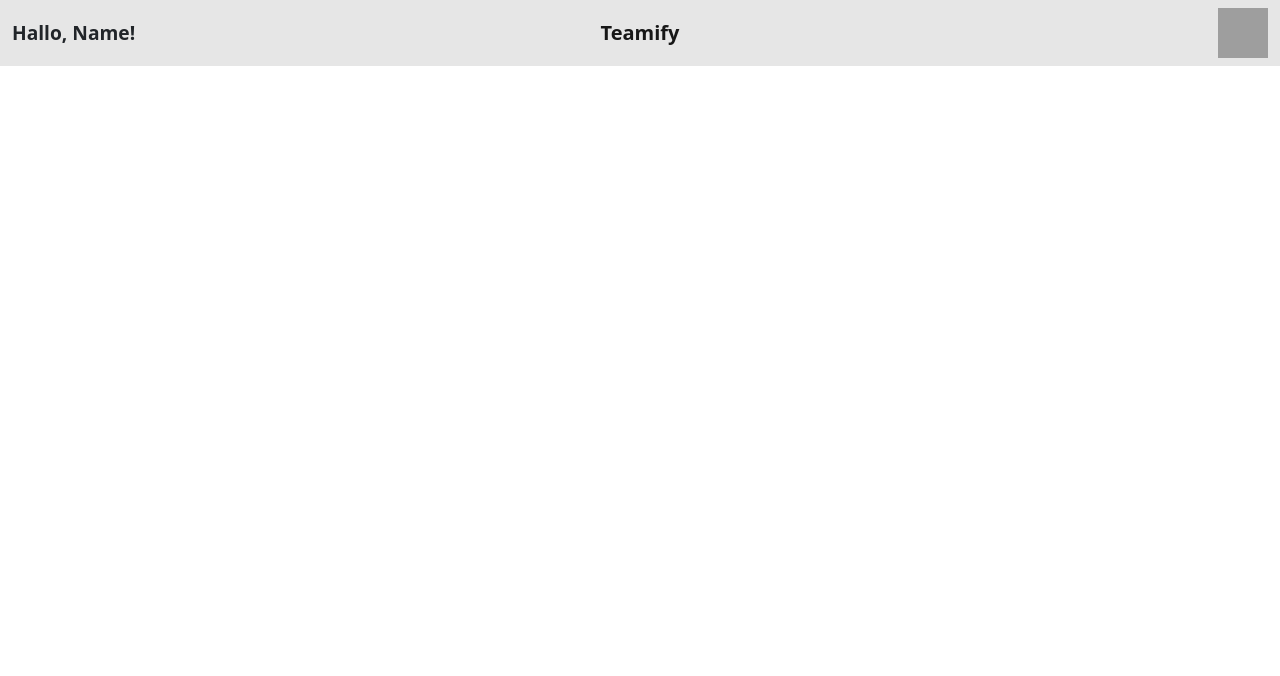
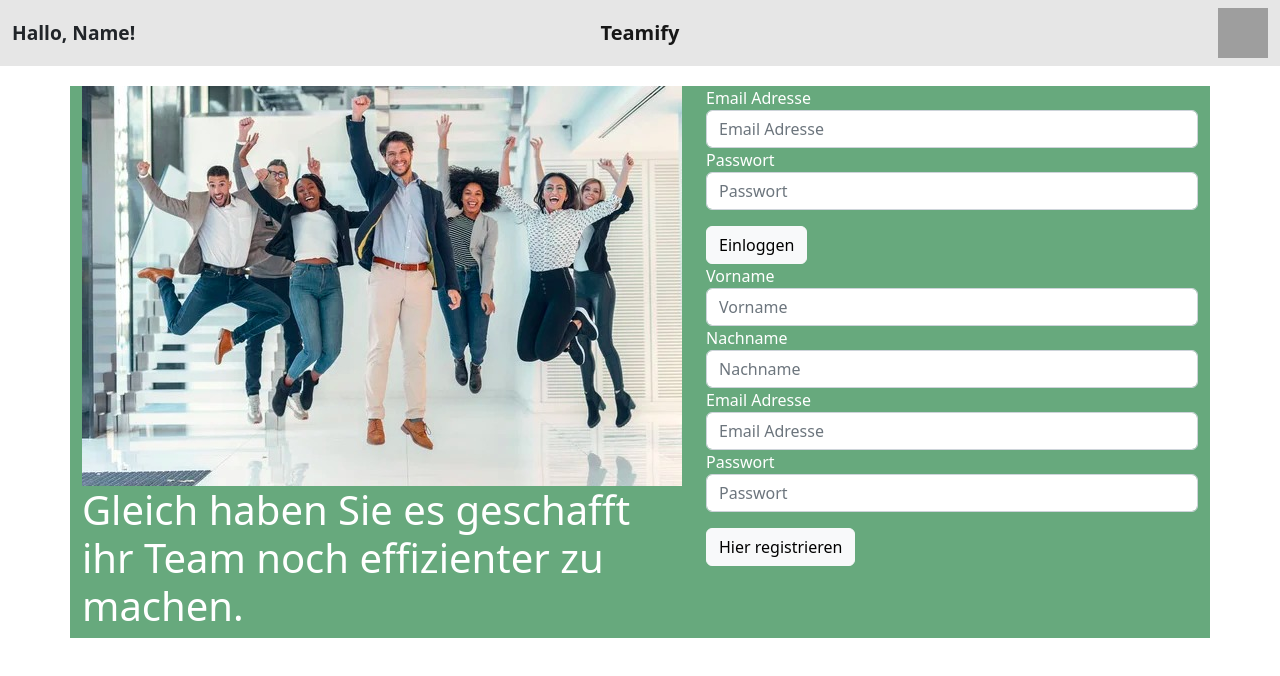
Before and after one commit to JanMuehlnikel/teamify, a React (Create React App) app in the folder app/: page /login in a window 1280 px wide. Shown: the top 676 px of the page. Built offline with nearby package versions, Linux system fonts and the light colour scheme; grey boxes are pictures that could not be loaded.

Commit message:
added register and login page and logic

```diff
--- a/app/src/App.js
+++ b/app/src/App.js
@@ -11,6 +11,7 @@ import { Team } from './context/context';
 import LandingPage from './pages/LandingPage/LandingPage';
 import ErgebnisPage from './pages/ErgebnisPage/ErgebnisPage';
 import TeamResultPage from './pages/TeamResultPage/TeamResultPage';
+import LoginPage from './pages/LoginPage/LoginPage';
 
 function App() {
   const [userID, setUserID] = useState("")
@@ -72,6 +73,7 @@ function App() {
           <Route path="/test" element={<TestPage></TestPage>}></Route>
           <Route path="/ergebnis" element={<ErgebnisPage></ErgebnisPage>}></Route>
           <Route path="/teamergebnis" element={<TeamResultPage></TeamResultPage>}></Route>
+          <Route path="/login" element={<LoginPage></LoginPage>}></Route>
         </Routes>
 
       </Team.Provider>
--- /dev/null
+++ b/app/src/pages/LoginPage/LoginPage.css
@@ -0,0 +1,11 @@
+#col-login{
+    background-color: #67A97D !important;
+    color: white;
+    border-radius: 0px !important;
+}
+#col-image{
+    background-color: #67A97D !important;
+    color: white;
+    font-weight: bold;
+    border-radius: 0px !important;
+}
--- /dev/null
+++ b/app/src/pages/LoginPage/LoginPage.js
@@ -0,0 +1,139 @@
+import React, { useContext, useState } from "react";
+import loginImage from "./loginimage.jpeg"
+import "./LoginPage.css"
+import { useForm } from "react-hook-form";
+import 'bootstrap/dist/css/bootstrap.min.css';
+import { Logging } from "../../context/context";
+import { Authentification } from "../../context/context";
+import { useNavigate } from "react-router-dom";
+
+function LoginPage() {
+
+    const {loggedIn, setLoggedIn} = useContext(Logging)
+    const {userID, setUserID} = useContext(Authentification)
+
+    const [warnMessage, setLoginMessage] = useState("")
+
+    const navigate = useNavigate();
+
+    const [warnRegisterMessage, setRegisterMessage] = useState("")
+
+
+
+    const { register, handleSubmit, formState: { errors } } = useForm();
+
+    const onLogin = data => {
+        fetch("http://localhost:8080/api/login?" +
+            "email=" + data.email +
+            "&password=" + data.password,
+            {
+                headers: {
+                    'Accept': 'application/json',
+                    'Content-Type': 'application/json'
+                },
+                method: "POST",
+            })
+            .then(res => res.json())
+            .then(res => {
+
+                if (res.auth != "error") {
+                    setUserID(res.auth)
+                    setLoginMessage("Erfolgreich angemeldet!")
+                    setLoggedIn(true)
+                    navigate("/test")
+                } else {
+                    setLoginMessage("Die Email Adresse oder das Passwort sind falsch!")
+                }
+
+            })
+            .catch(function (res) { console.log(res) })
+    }
+
+
+    // generate a userID from tiem string and a random string
+    const generatedID = "user:" + (new Date()).getTime().toString(36) + Math.random().toString(36).slice(2)
+
+    const onRegister = data => {
+       fetch("http://localhost:8080/api/register?" +
+          "userID=" + generatedID +
+          "&prename=" + data.prename +
+          "&name=" + data.name +
+          "&email=" + data.email +
+          "&password=" + data.password,
+          {
+             headers: {
+                'Accept': 'application/json',
+                'Content-Type': 'application/json'
+             },
+             method: "POST",
+          })
+          .then(res => res.json())
+          .then(res => {
+
+             if (res.message == "success") {
+                setUserID(generatedID)
+                setLoggedIn(true)
+                navigate("/list")
+             } else {
+                setRegisterMessage(res.message)
+             }
+
+          })
+          .catch(function (res) { console.log(res) })
+    }
+
+    return (
+        <div class="container">
+            <div class="row">
+                <div class="col" id="col-image">
+
+                    <img src={loginImage} />
+
+                    <h1>Gleich haben Sie es
+                        geschafft ihr Team
+                        noch effizienter zu
+                        machen.</h1>
+
+                </div>
+                <div class="col" id="col-login">
+                    <form onSubmit={handleSubmit(onLogin)} >
+                        <div class="form-group">
+                            <label for="input-email">Email Adresse</label>
+                            <input {...register("email")} type="email" class="form-control" id="input-email" aria-describedby="emailHelp" placeholder="Email Adresse" />
+                        </div>
+                        <div class="form-group">
+                            <label for="input-password">Passwort</label>
+                            <input {...register("password")} type="password" class="form-control" id="input-password" placeholder="Passwort" />
+                        </div>
+                        <p class="txt-warnMessage" id="txt-warn">{warnMessage}</p>
+                        <button type="submit" class="btn btn-light btn-primary">Einloggen</button>
+                    </form>
+
+                    <form onSubmit={handleSubmit(onRegister)} >
+                     <div class="form-group">
+                        <label for="input-prename">Vorname</label>
+                        <input {...register("prename")} type="text" class="form-control" id="input-prename" placeholder="Vorname" />
+                     </div>
+                     <div class="form-group">
+                        <label for="input-name">Nachname</label>
+                        <input {...register("name")} type="text" class="form-control" id="input-name" placeholder="Nachname" />
+                     </div>
+                     <div class="form-group">
+                        <label for="input-email">Email Adresse</label>
+                        <input {...register("email")} type="email" class="form-control" id="input-email" aria-describedby="emailHelp" placeholder="Email Adresse" />
+                     </div>
+                     <div class="form-group">
+                        <label for="input-password">Passwort</label>
+                        <input {...register("password")} type="password" class="form-control" id="input-password" placeholder="Passwort" />
+                     </div>
+                     <p class="txt-warnMessage" id="txt-warn">{warnRegisterMessage}</p>
+                     <button type="submit" class="btn btn-light btn-primary">Hier registrieren</button>
+                  </form>
+                </div>
+            </div>
+        </div>
+    )
+
+}
+
+export default LoginPage
--- a/app/src/pages/TeamResultPage/TeamResultPage.css
+++ b/app/src/pages/TeamResultPage/TeamResultPage.css
@@ -66,6 +66,7 @@
 #col-name{
     column-width: 30%;
     background-color: #67A97D;
+    color: white;
     margin-right: 20px;
     margin-left: 20px;
     margin-top: 20px;
```
Also changed, not shown: app/src/pages/LoginPage/loginimage.jpeg (added).
